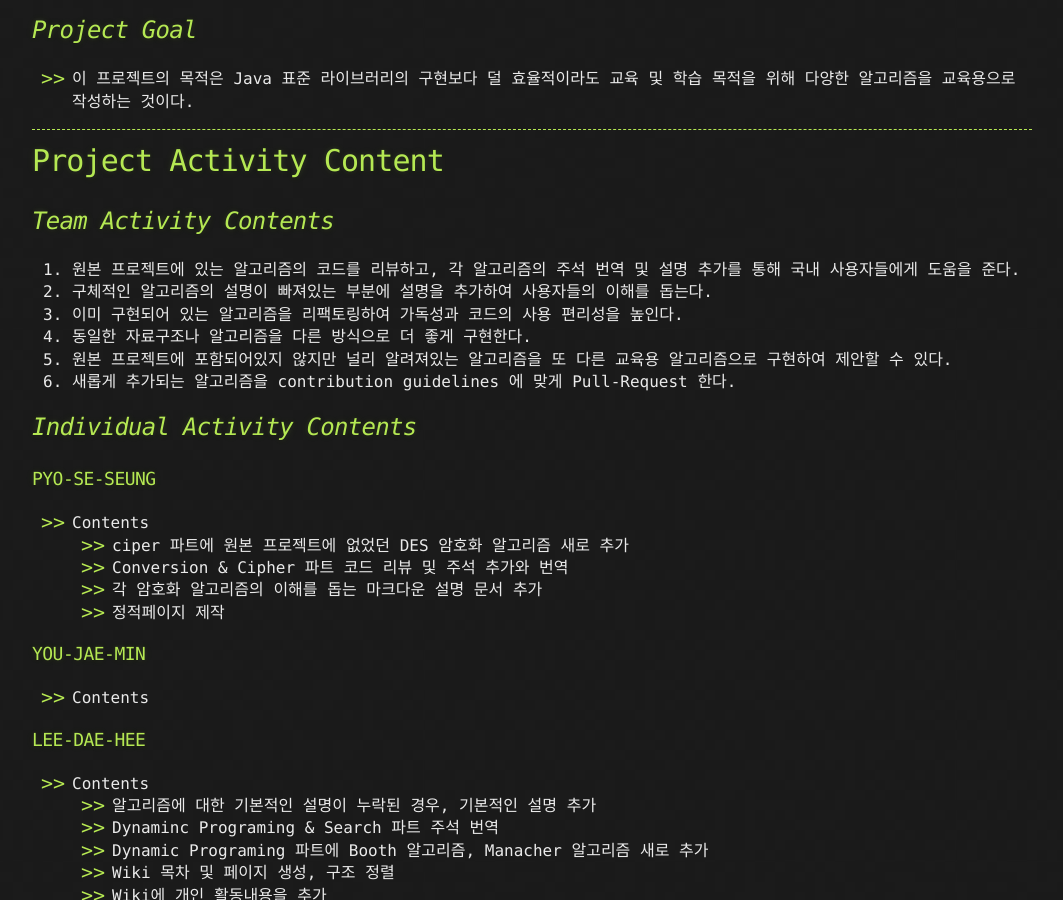
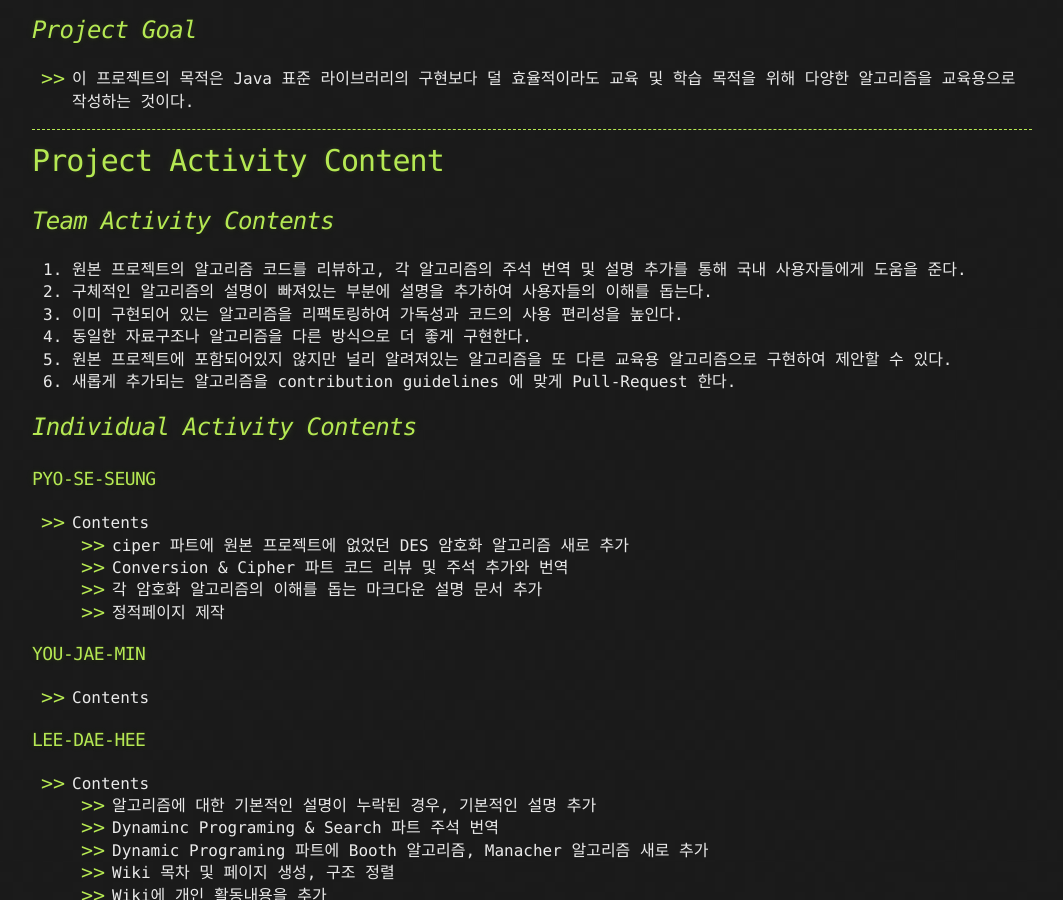
Before and after one commit to 19-2-SKKU-OSS/2019-2-OSS-L6, a Jekyll site: the page built from index.md, in a window 1280 px wide and 900 px high, scrolled down 1267 px. Shown: the whole window, without its empty margins (108-1171 px from the left). Built offline with Jekyll 4.4.1, drawn with Linux system fonts in a browser that asks for light colours; our own code applies the rules of GitHub Pages for plain Markdown files.

Commit message:
Update index.md
fix

```diff
--- a/index.md
+++ b/index.md
@@ -38,7 +38,7 @@ layout: default
 # Project Activity Content
 
 ## _Team Activity Contents_
-1. 원본 프로젝트에 있는 알고리즘의 코드를 리뷰하고, 각 알고리즘의 주석 번역 및 설명 추가를 통해 국내 사용자들에게 도움을 준다.
+1. 원본 프로젝트의 알고리즘 코드를 리뷰하고, 각 알고리즘의 주석 번역 및 설명 추가를 통해 국내 사용자들에게 도움을 준다.
 2. 구체적인 알고리즘의 설명이 빠져있는 부분에 설명을 추가하여 사용자들의 이해를 돕는다.
 3. 이미 구현되어 있는 알고리즘을 리팩토링하여 가독성과 코드의 사용 편리성을 높인다.
 4. 동일한 자료구조나 알고리즘을 다른 방식으로 더 좋게 구현한다.
```
